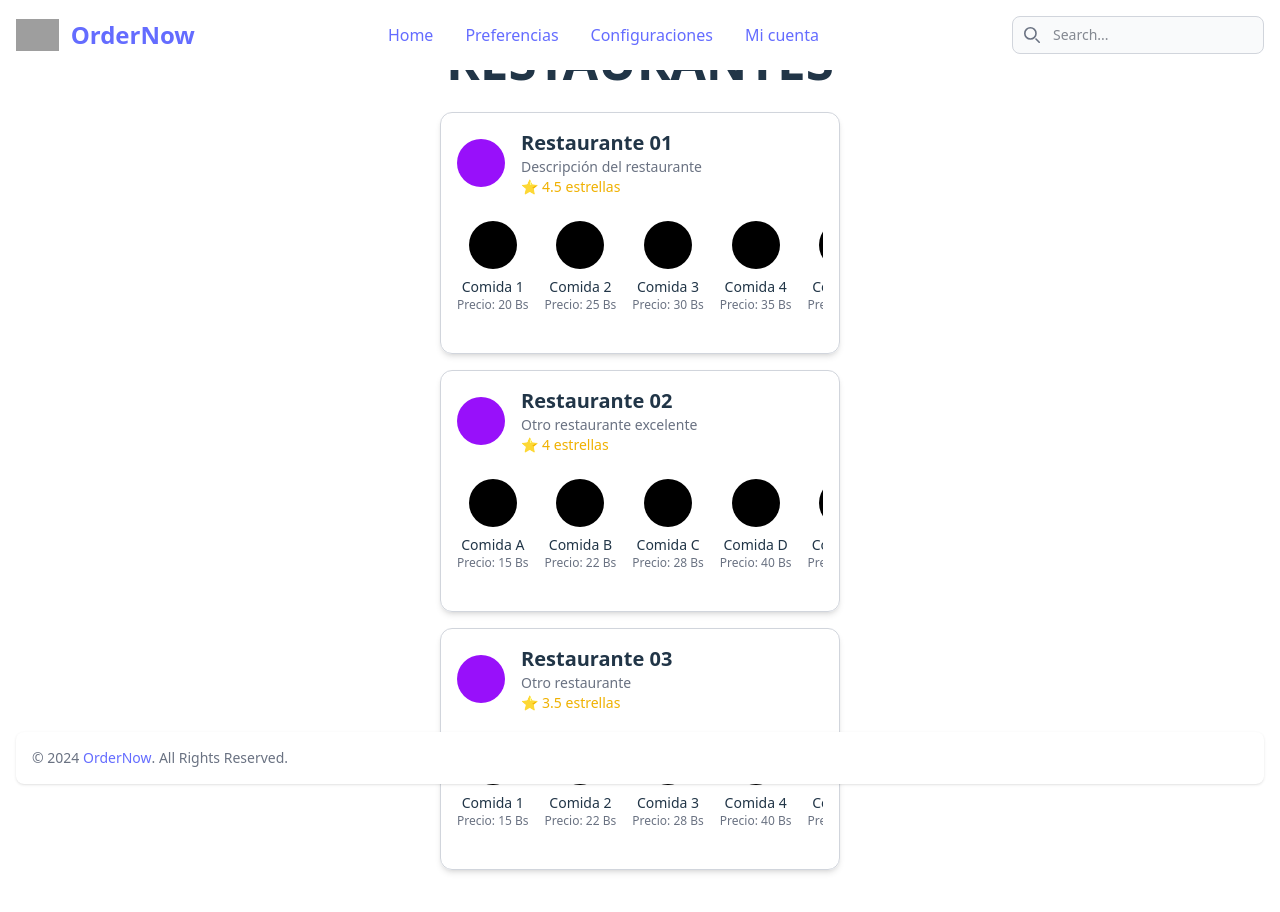
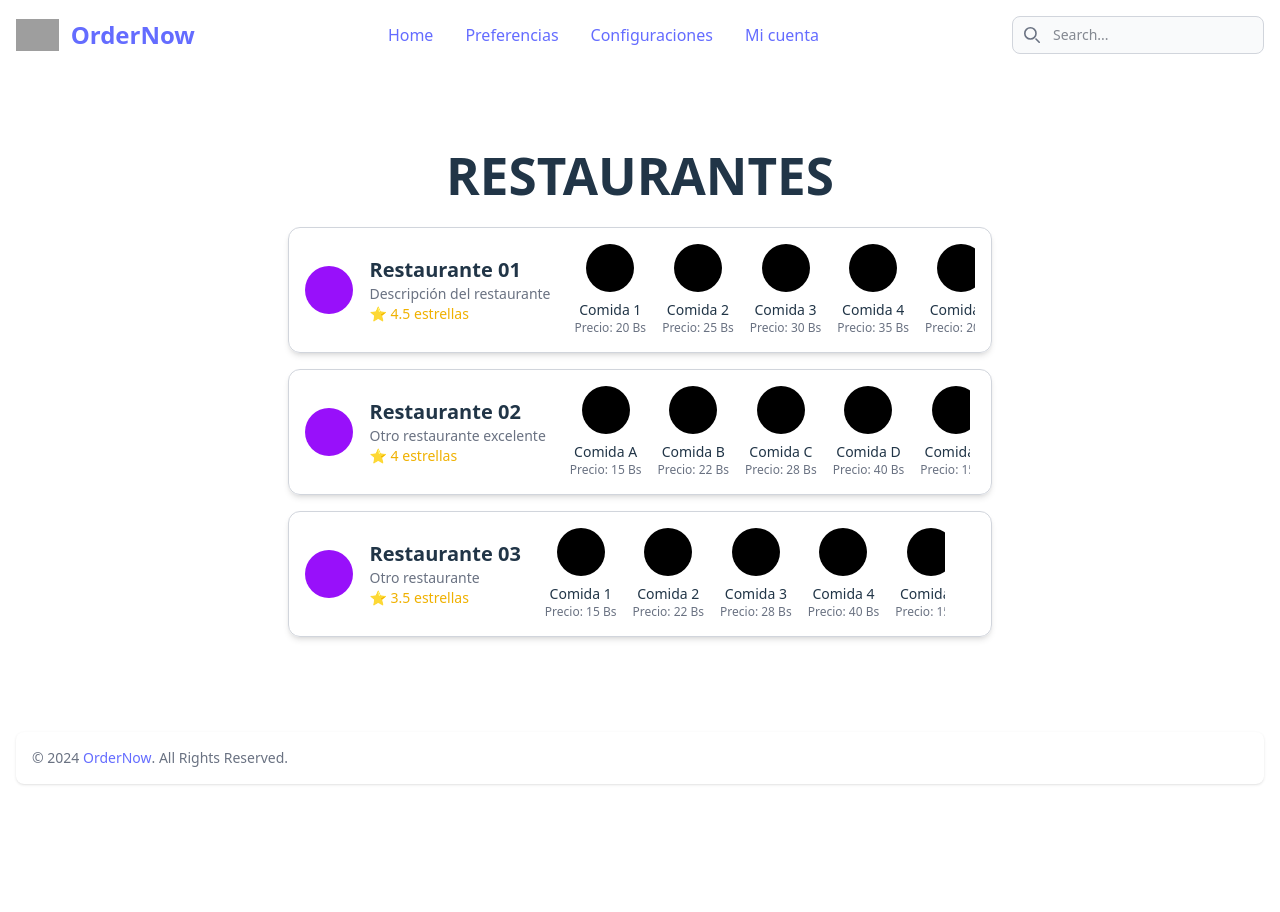
Before and after one commit to ucb-scz-dims/SIS-213-ON, a React (Vite) app in the folder OrderNow-React/: page /restaurantes in a window 1280 px wide. Shown: the top 912 px of the page. After the commit the page ends 800 px from the top, so only its background shows below. Built offline with nearby package versions, Linux system fonts and the light colour scheme; grey boxes are pictures that could not be loaded.

Commit message:
change cards

```diff
--- a/OrderNow-React/src/components/TarjetaRestaurante.jsx
+++ b/OrderNow-React/src/components/TarjetaRestaurante.jsx
@@ -11,9 +11,9 @@ const TarjetaRestaurante = ({ id, nombre, descripcion, estrellas, comidas }) =>
   return (
     <div
       onClick={handleClick}
-      className="border border-gray-300 rounded-xl p-4 shadow-md w-100 cursor-pointer hover:shadow-lg transition-shadow mb-4"
+      className="border border-gray-300 rounded-xl p-4 shadow-md flex flex-col md:flex-row cursor-pointer hover:shadow-lg transition-shadow mb-4"
     >
-      <div className="flex items-center mb-4">
+      <div className="flex items-center mb-4 md:mb-0 md:mr-4">
         <div className="bg-purple-600 rounded-full w-12 h-12 mr-4"></div>
         <div className="text-left">
           <h2 className="text-xl font-bold">{nombre}</h2>
@@ -23,7 +23,7 @@ const TarjetaRestaurante = ({ id, nombre, descripcion, estrellas, comidas }) =>
       </div>
 
       {/* Contenedor para las comidas recomendadas con desplazamiento funcional */}
-      <div className="overflow-x-auto whitespace-nowrap py-2 mb-4 scrollbar-thin scrollbar-thumb-gray-400 scrollbar-track-gray-200">
+      <div className="overflow-x-auto whitespace-nowrap w-100 scrollbar-thin scrollbar-thumb-gray-400 scrollbar-track-gray-200 md:ml-2">
         <div className="flex space-x-4">
           {comidas.map((comida, index) => (
             <div key={index} className="flex flex-col items-center min-w-max">
--- a/OrderNow-React/src/pages/Home.jsx
+++ b/OrderNow-React/src/pages/Home.jsx
@@ -5,7 +5,7 @@ import BotonRestaurantes from '../components/BotonRestaurantes';
 
 const Home = () => {
   return (
-      <div className="flex flex-col items-center  h-screen ">
+      <div className="flex flex-col items-center ">
         <h1 className="text-4xl font-bold mb-6">HOME PAGE</h1>
         <BotonRestaurantes />
       </div>
```
